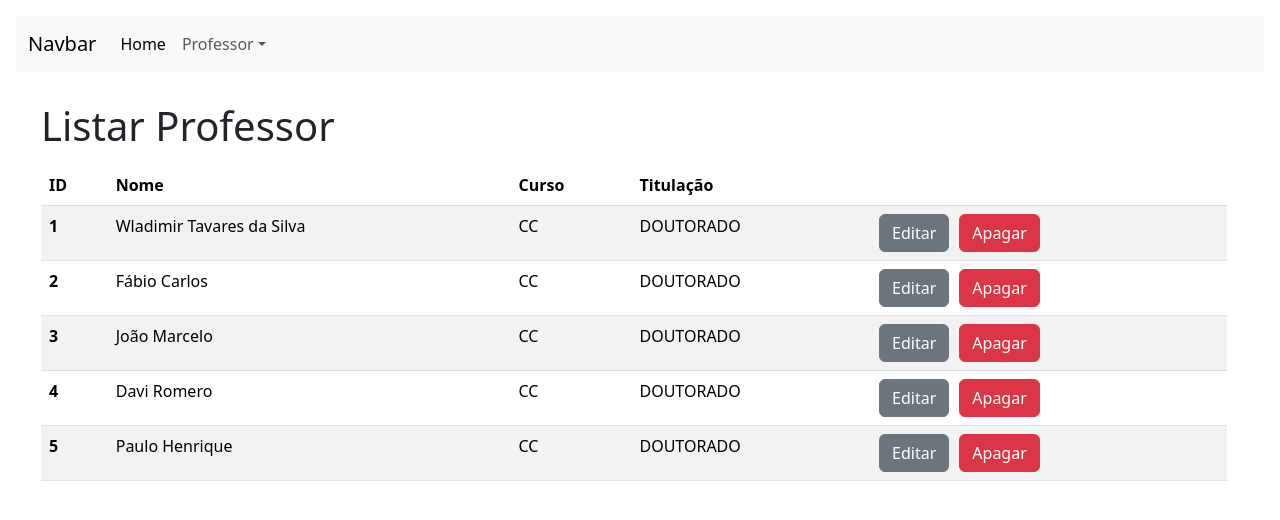
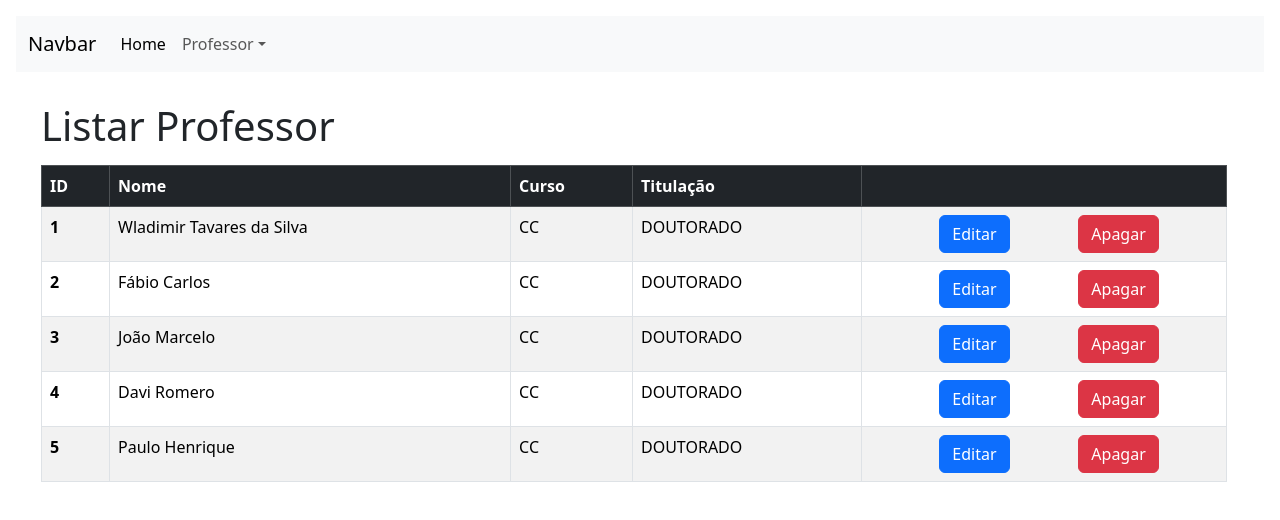
Before and after one commit to jeffersoncarvalho/ufc_2024_1, a React (Create React App) app in the folder WEB/T04/curso_react/: page /professor/listar in a window 1280 px wide. Shown: the top 520 px of the page. Built offline with nearby package versions, Linux system fonts and the light colour scheme; data requests are answered from the project's data file.

Commit message:
refactoring

```diff
--- a/WEB/T04/curso_react/src/components/17CRUD/professor/Criar.js
+++ b/WEB/T04/curso_react/src/components/17CRUD/components/professor/Criar.js
@@ -1,4 +1,4 @@
-import "../css/crud.css"
+import "../../css/crud.css"
 
 import { useState } from "react"
 
--- a/WEB/T04/curso_react/src/components/17CRUD/professor/Listar.js
+++ b/WEB/T04/curso_react/src/components/17CRUD/components/professor/Listar.js
@@ -1,6 +1,5 @@
-//import professores from "../data/db_professor";
 import { useEffect, useState } from "react"
-import "../css/crud.css"
+import "../../css/crud.css"
 import axios from "axios"
 
 const Listar = () => {
@@ -9,7 +8,17 @@ const Listar = () => {
 
   useEffect(
     () => {
-      axios.get("http://localhost:3001/professores")
+      //getProfessoresAxiosThenCatch()
+      //getProfessoresAxiosAsyncAwait()
+      //getProfessoresFetchThenCatch()
+      getProfessoresFetchAsyncAwait()
+    }
+    ,
+    []
+  )
+
+  const getProfessoresAxiosThenCatch = () => {
+    axios.get("http://localhost:3001/professores")
       .then(
         (response) => {
           //console.log(response.data)
@@ -17,11 +26,33 @@ const Listar = () => {
         }
       )
       .catch(error => console.log(error))
+  }
+
+  const getProfessoresAxiosAsyncAwait = async () => {
+    try{
+      const response = await axios.get("http://localhost:3001/professores")
+      setProfessores(response.data)
+    }catch(error) {
+      console.log(error)
     }
-    ,
-    []
-  )
+  }
 
+  const getProfessoresFetchThenCatch = () => {
+    fetch("http://localhost:3001/professores")
+    .then(response => response.json())
+    .then(json => setProfessores(json))
+    .catch(error => console.log(error))
+  }
+
+  const getProfessoresFetchAsyncAwait = async () => {
+    try{
+      const response = await fetch("http://localhost:3001/professores")
+      const json = await response.json()
+      setProfessores(json)
+    }catch(error){
+      console.log(error)
+    }
+  }
 
   const renderizarProfessores = () => {
     const vetorResultado = professores.map(
@@ -33,8 +64,8 @@ const Listar = () => {
                     <td>{professor.curso}</td>
                     <td>{professor.titulacao}</td>
                     <td>
-                        <div>
-                            <button type="button" className="btn btn-secondary">Editar</button>
+                        <div className="button-content">
+                            <button type="button" className="btn btn-primary">Editar</button>
                             <button type="button" className="btn btn-danger">Apagar</button>
                         </div>
                     </td>
@@ -49,8 +80,8 @@ const Listar = () => {
     <div className="page-content">
       <h1>Listar Professor</h1>
       <div className="table-content">
-        <table className="table table-striped">
-          <thead>
+        <table className="table table-striped table-bordered">
+          <thead className="table-dark">
             <tr>
               <th scope="col">ID</th>
               <th scope="col">Nome</th>
--- a/WEB/T04/curso_react/src/components/17CRUD/css/crud.css
+++ b/WEB/T04/curso_react/src/components/17CRUD/css/crud.css
@@ -1,3 +1,15 @@
+button {
+    margin-left: 10px;
+}
+
+fieldset.scheduler-border {
+    border: 1px groove #ddd !important;
+    padding: 1.4em 1.4em 1.4em 1.4em !important;
+    margin: 0 0 1.5em 0 !important;
+    -webkit-box-shadow:  0px 0px 0px 0px #000;
+            box-shadow:  0px 0px 0px 0px #000;
+}
+
 .page-content {
     margin-top: 30px;
     margin-left: 25px;
@@ -8,10 +20,6 @@
     margin-top: 15px;
 }
 
-button {
-    margin-left: 10px;
-}
-
 .div-button-submit {
     display: flex;
     flex-direction: row;
@@ -20,10 +28,8 @@ button {
     margin-top: 30px;
 }
 
-fieldset.scheduler-border {
-    border: 1px groove #ddd !important;
-    padding: 1.4em 1.4em 1.4em 1.4em !important;
-    margin: 0 0 1.5em 0 !important;
-    -webkit-box-shadow:  0px 0px 0px 0px #000;
-            box-shadow:  0px 0px 0px 0px #000;
+.button-content {
+    display: flex;
+    flex-direction: row;
+    justify-content: space-evenly;
 }
```
Also changed, not shown: WEB/T04/curso_react/src/components/17CRUD/Main.js (+5 -5 lines), WEB/T04/curso_react/src/components/17CRUD/components/Home.js (renamed from WEB/T04/curso_react/src/components/17CRUD/Home.js), WEB/T04/curso_react/src/components/17CRUD/components/professor/Editar.js (renamed from WEB/T04/curso_react/src/components/17CRUD/professor/Editar.js).
